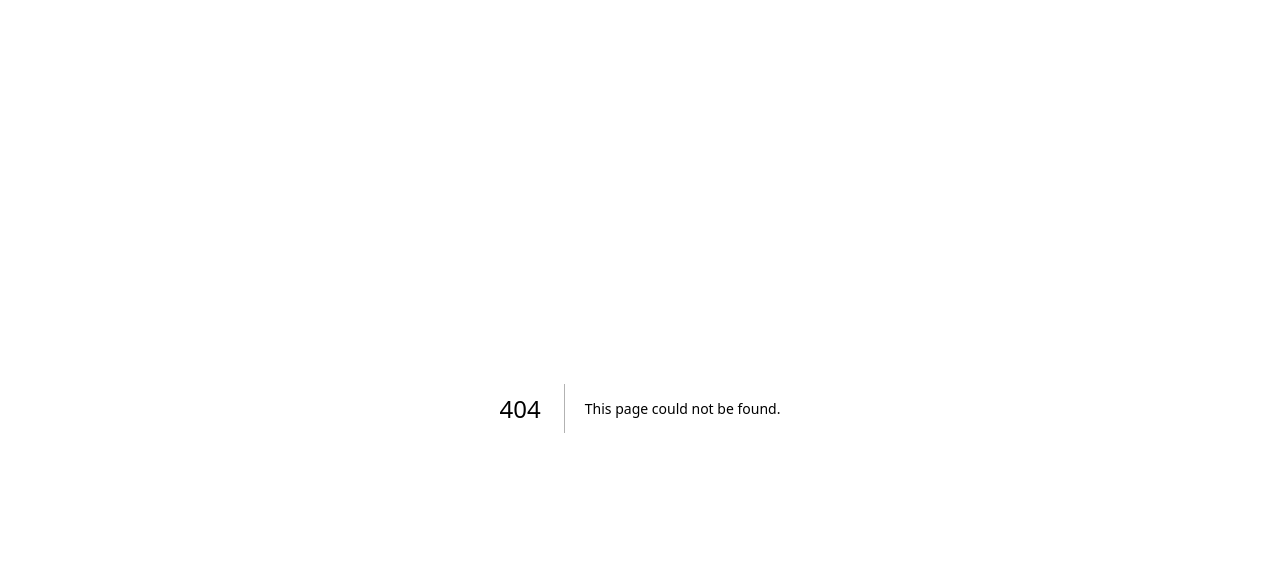
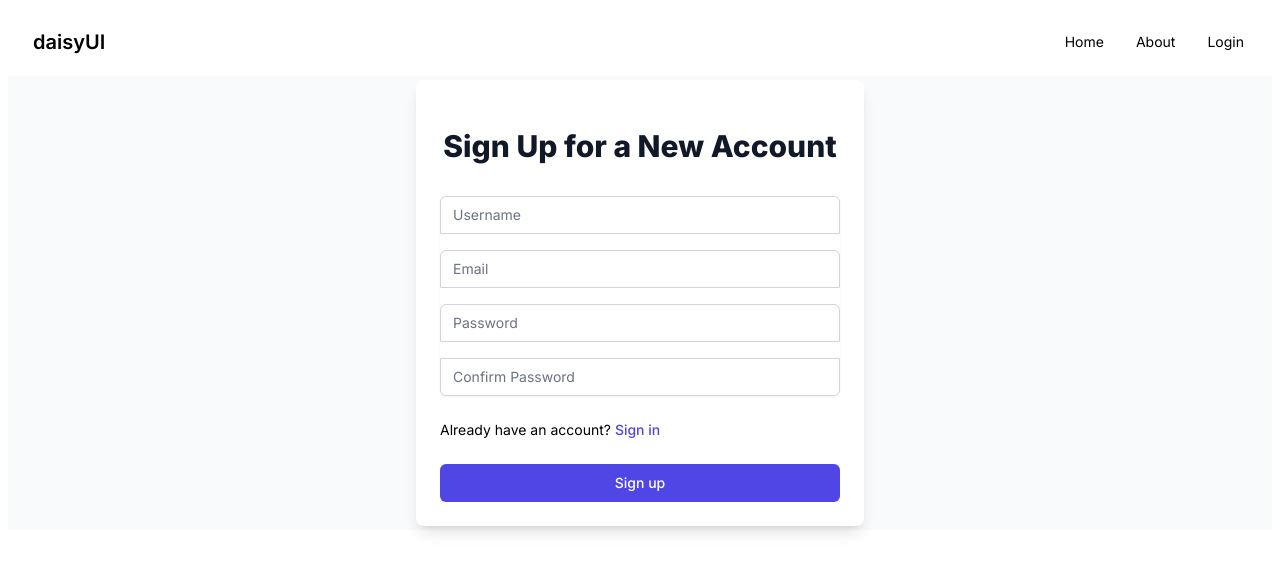
Before and after one commit to MehediMubin/flat-share-client, a Next.js app: page /register in a window 1280 px wide. Before the commit this address had no page. Shown: the top 572 px of the page. Built offline with nearby package versions, Linux system fonts and the light colour scheme.

Commit message:
implmented register page

```diff
--- a/package.json
+++ b/package.json
@@ -13,7 +13,8 @@
     "react": "^18",
     "react-dom": "^18",
     "react-hook-form": "^7.51.5",
-    "react-icons": "^5.2.1"
+    "react-icons": "^5.2.1",
+    "sonner": "^1.4.41"
   },
   "devDependencies": {
     "@types/node": "^20",
--- /dev/null
+++ b/src/app/register/page.tsx
@@ -0,0 +1,165 @@
+"use client";
+import Header from "@/components/Header";
+import Link from "next/link";
+import React from "react";
+import { SubmitHandler, useForm } from "react-hook-form";
+import { toast } from "sonner";
+
+interface FormData {
+   username: string;
+   email: string;
+   password: string;
+   "confirm-password": string;
+}
+
+const Page = () => {
+   const {
+      register,
+      handleSubmit,
+      watch,
+      formState: { errors },
+   } = useForm<FormData>();
+   const password = watch("password", "");
+
+   const onSubmit: SubmitHandler<FormData> = async (data, e) => {
+      try {
+         const response = await fetch("http://localhost:5000/api/register", {
+            method: "POST",
+            headers: {
+               "Content-Type": "application/json",
+            },
+            body: JSON.stringify(data),
+         });
+
+         const responseData = await response.json();
+
+         if (response.ok) {
+            toast.success("user has been created successfully");
+            if (e) e.target.reset();
+         } else {
+            if (Object.keys(responseData?.errorDetails).length == 0) {
+               toast.error(responseData?.message);
+            } else {
+               toast.error(
+                  `${responseData?.errorDetails?.issues[0].message} in ${responseData?.errorDetails?.issues[0].field}`
+               );
+            }
+         }
+      } catch (error) {
+         toast.error(`An error occurred: ${(error as Error)?.message}`);
+      }
+   };
+
+   return (
+      <div>
+         <Header />
+         <div className="h-screen-16 flex items-center justify-center bg-gray-50 py-1 px-4 sm:px-6 lg:px-8">
+            <div className="max-w-md w-full space-y-8 shadow-lg p-6 rounded-lg bg-white">
+               <div>
+                  <h2 className="mt-6 text-center text-3xl font-extrabold text-gray-900">
+                     Sign Up for a New Account
+                  </h2>
+               </div>
+               <form
+                  className="mt-8 space-y-6"
+                  onSubmit={handleSubmit(onSubmit)}
+               >
+                  <div className="rounded-md shadow-sm space-y-4">
+                     <div>
+                        <label htmlFor="username" className="sr-only">
+                           Username
+                        </label>
+                        <input
+                           {...register("username", { required: true })}
+                           id="username"
+                           name="username"
+                           type="text"
+                           autoComplete="username"
+                           className="appearance-none rounded-none relative block w-full px-3 py-2 border border-gray-300 placeholder-gray-500 text-gray-900 rounded-t-md focus:outline-none focus:ring-indigo-500 focus:border-indigo-500 focus:z-10 sm:text-sm"
+                           placeholder="Username"
+                        />
+                     </div>
+                     <div>
+                        <label htmlFor="email" className="sr-only">
+                           Email
+                        </label>
+                        <input
+                           {...register("email", { required: true })}
+                           id="email"
+                           name="email"
+                           type="email"
+                           autoComplete="email"
+                           className="appearance-none rounded-none relative block w-full px-3 py-2 border border-gray-300 placeholder-gray-500 text-gray-900 rounded-t-md focus:outline-none focus:ring-indigo-500 focus:border-indigo-500 focus:z-10 sm:text-sm"
+                           placeholder="Email"
+                        />
+                     </div>
+                     <div>
+                        <label htmlFor="password" className="sr-only">
+                           Password
+                        </label>
+                        <input
+                           {...register("password", { required: true })}
+                           id="password"
+                           name="password"
+                           type="password"
+                           autoComplete="new-password"
+                           className="appearance-none rounded-none relative block w-full px-3 py-2 border border-gray-300 placeholder-gray-500 text-gray-900 rounded-t-md focus:outline-none focus:ring-indigo-500 focus:border-indigo-500 focus:z-10 sm:text-sm"
+                           placeholder="Password"
+                        />
+                     </div>
+                     <div>
+                        <label htmlFor="confirm-password" className="sr-only">
+                           Confirm Password
+                        </label>
+                        <input
+                           {...register("confirm-password", {
+                              required: true,
+                              validate: (value) =>
+                                 value === password ||
+                                 "The passwords do not match",
+                           })}
+                           id="confirm-password"
+                           name="confirm-password"
+                           type="password"
+                           autoComplete="new-password"
+                           className="appearance-none rounded-none relative block w-full px-3 py-2 border border-gray-300 placeholder-gray-500 text-gray-900 rounded-b-md focus:outline-none focus:ring-indigo-500 focus:border-indigo-500 focus:z-10 sm:text-sm"
+                           placeholder="Confirm Password"
+                        />
+                        {errors["confirm-password"] &&
+                           typeof errors["confirm-password"].message ===
+                              "string" && (
+                              <p className="text-red-500 text-xs italic">
+                                 {errors["confirm-password"].message}
+                              </p>
+                           )}
+                     </div>
+                  </div>
+
+                  <div className="flex items-center justify-between">
+                     <div className="text-sm">
+                        Already have an account?{" "}
+                        <Link
+                           href="/login"
+                           className="font-medium text-indigo-600 hover:text-indigo-500"
+                        >
+                           Sign in
+                        </Link>
+                     </div>
+                  </div>
+
+                  <div>
+                     <button
+                        type="submit"
+                        className="group relative w-full flex justify-center py-2 px-4 border border-transparent text-sm font-medium rounded-md text-white bg-indigo-600 hover:bg-indigo-700 focus:outline-none focus:ring-2 focus:ring-offset-2 focus:ring-indigo-500"
+                     >
+                        Sign up
+                     </button>
+                  </div>
+               </form>
+            </div>
+         </div>
+      </div>
+   );
+};
+
+export default Page;
```
Also changed, not shown: 1 other file (tests, documents, lock files or other folders).
